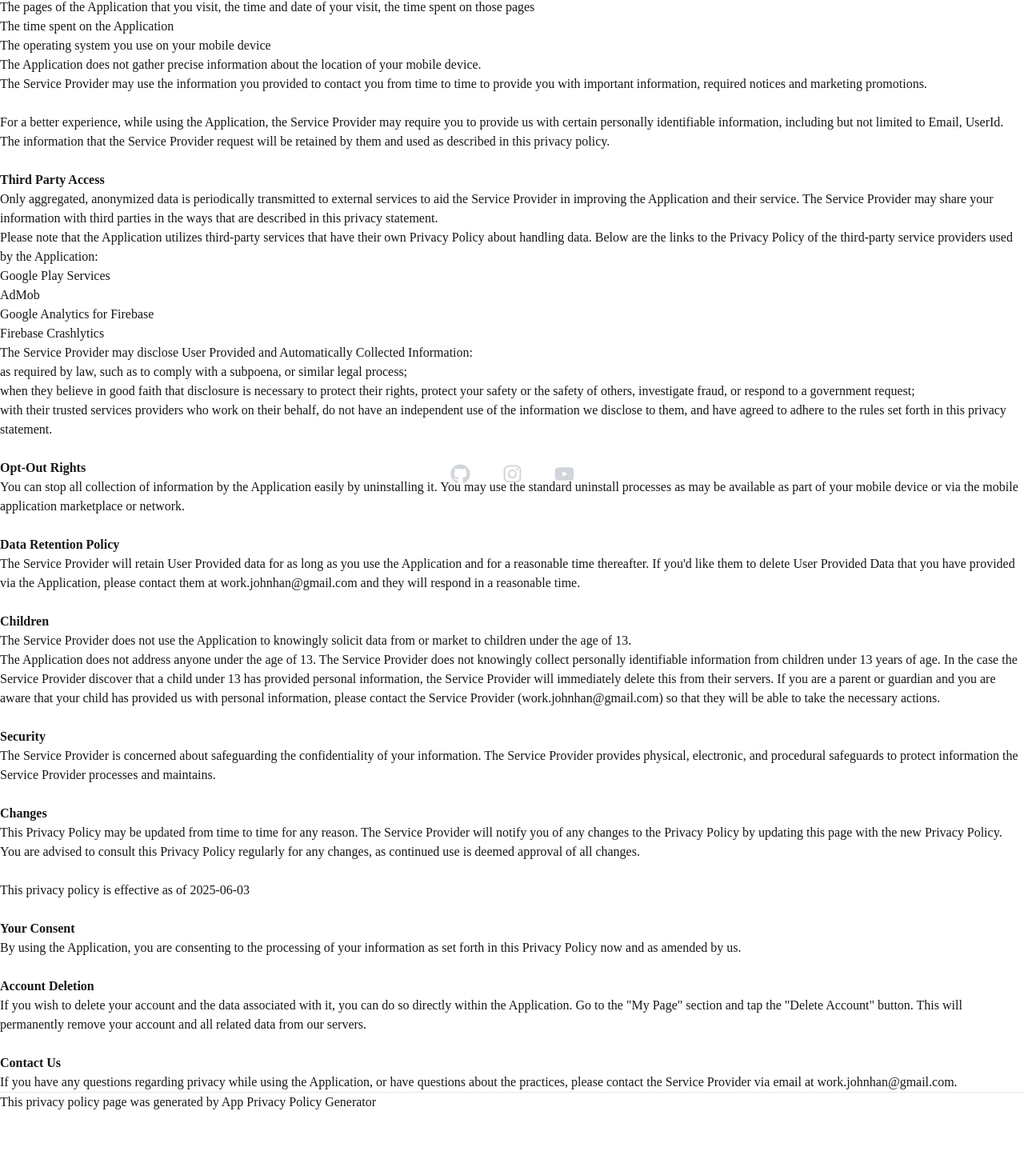
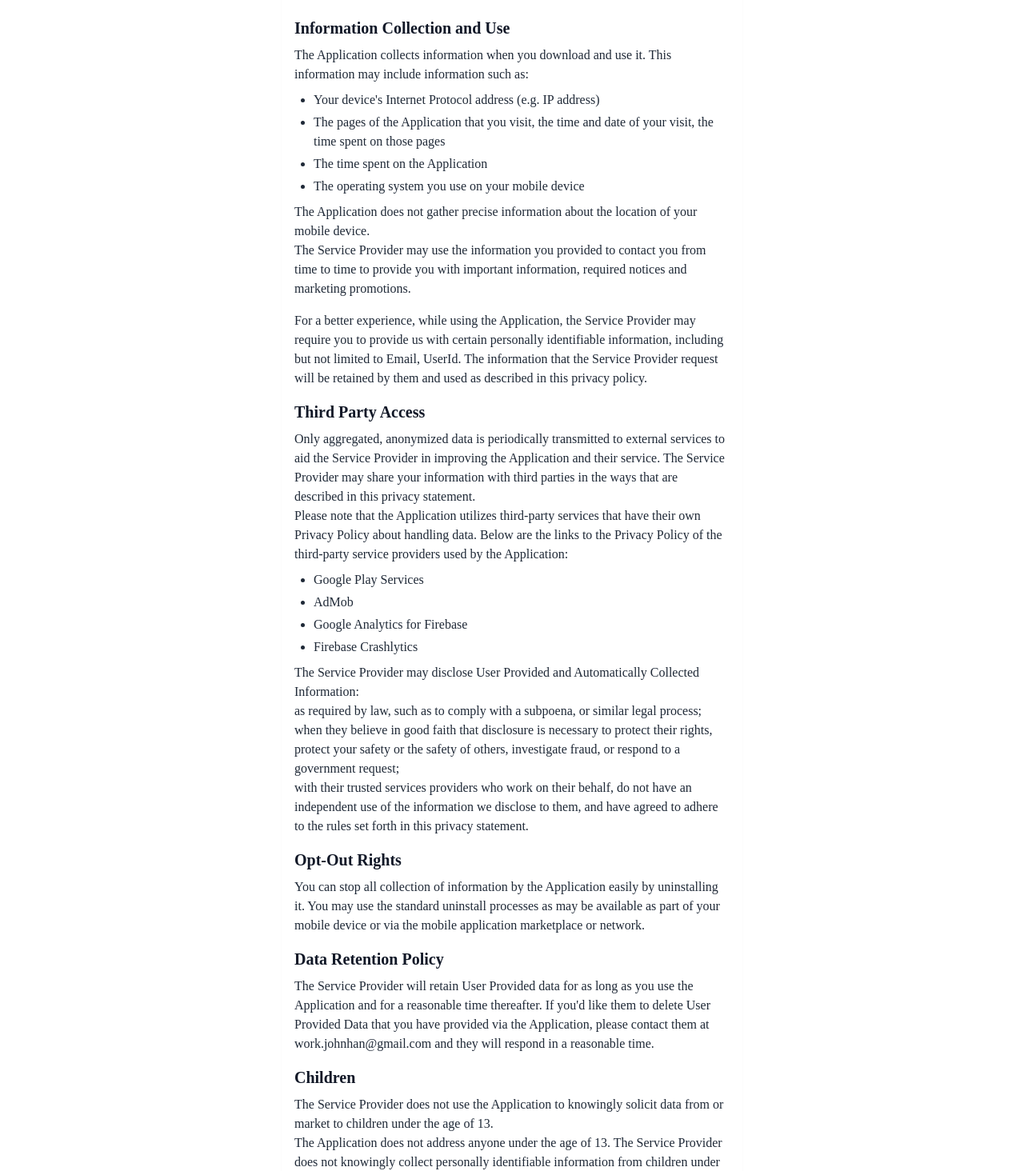
Before and after one commit to Yoy0z-maps/yoyoz-maps-blog, a Next.js app: page /rovoca/privacy in a window 1280 px wide. Shown: the part 171-1635 px from the top of the page at 80% size. Before the commit the page ends 1561 px from the top, so only its background shows below. Built offline with nearby package versions, Linux system fonts and the light colour scheme; a web font is replaced by a local one.

Commit message:
Style: rovoca/privacy 수정

```diff
--- a/src/app/(main)/rovoca/privacy/page.tsx
+++ b/src/app/rovoca/privacy/page.tsx
@@ -1,20 +1,24 @@
 export default function PrivacyPage() {
   return (
-    <>
-      <strong>Privacy Policy</strong>
+    <div className="max-w-xl mx-auto px-4 py-8 bg-white rounded-lg shadow-sm text-gray-800">
+      <strong className="block text-2xl font-bold mb-4 text-gray-900">
+        Privacy Policy
+      </strong>
       <p>
         This privacy policy applies to the ROVOCA app (hereby referred to as
         &quot;Application&quot;) for mobile devices that was created by
         Yoy0z-maps (hereby referred to as &quot;Service Provider&quot;) as an Ad
         Supported service. This service is intended for use &quot;AS IS&quot;.
       </p>
-      <br />
-      <strong>Information Collection and Use</strong>
+      <div className="my-4" />
+      <strong className="block text-xl font-semibold mb-2 text-gray-900">
+        Information Collection and Use
+      </strong>
       <p>
         The Application collects information when you download and use it. This
         information may include information such as:
       </p>
-      <ul>
+      <ul className="list-disc pl-6 my-2 space-y-1">
         <li>Your device&apos;s Internet Protocol address (e.g. IP address)</li>
         <li>
           The pages of the Application that you visit, the time and date of your
@@ -32,7 +36,7 @@ export default function PrivacyPage() {
         from time to time to provide you with important information, required
         notices and marketing promotions.
       </p>
-      <br />
+      <div className="my-4" />
       <p>
         For a better experience, while using the Application, the Service
         Provider may require you to provide us with certain personally
@@ -40,8 +44,10 @@ export default function PrivacyPage() {
         The information that the Service Provider request will be retained by
         them and used as described in this privacy policy.
       </p>
-      <br />
-      <strong>Third Party Access</strong>
+      <div className="my-4" />
+      <strong className="block text-xl font-semibold mb-2 text-gray-900">
+        Third Party Access
+      </strong>
       <p>
         Only aggregated, anonymized data is periodically transmitted to external
         services to aid the Service Provider in improving the Application and
@@ -54,7 +60,7 @@ export default function PrivacyPage() {
         Privacy Policy of the third-party service providers used by the
         Application:
       </p>
-      <ul>
+      <ul className="list-disc pl-6 my-2 space-y-1">
         <li>
           <a
             href="https://www.google.com/policies/privacy/"
@@ -113,16 +119,20 @@ export default function PrivacyPage() {
           statement.
         </li>
       </ul>
-      <br />
-      <strong>Opt-Out Rights</strong>
+      <div className="my-4" />
+      <strong className="block text-xl font-semibold mb-2 text-gray-900">
+        Opt-Out Rights
+      </strong>
       <p>
         You can stop all collection of information by the Application easily by
         uninstalling it. You may use the standard uninstall processes as may be
         available as part of your mobile device or via the mobile application
         marketplace or network.
       </p>
-      <br />
-      <strong>Data Retention Policy</strong>
+      <div className="my-4" />
+      <strong className="block text-xl font-semibold mb-2 text-gray-900">
+        Data Retention Policy
+      </strong>
       <p>
         The Service Provider will retain User Provided data for as long as you
         use the Application and for a reasonable time thereafter. If you&apos;d
@@ -130,8 +140,10 @@ export default function PrivacyPage() {
         Application, please contact them at work.johnhan@gmail.com and they will
         respond in a reasonable time.
       </p>
-      <br />
-      <strong>Children</strong>
+      <div className="my-4" />
+      <strong className="block text-xl font-semibold mb-2 text-gray-900">
+        Children
+      </strong>
       <p>
         The Service Provider does not use the Application to knowingly solicit
         data from or market to children under the age of 13.
@@ -147,16 +159,20 @@ export default function PrivacyPage() {
         (work.johnhan@gmail.com) so that they will be able to take the necessary
         actions.
       </p>
-      <br />
-      <strong>Security</strong>
+      <div className="my-4" />
+      <strong className="block text-xl font-semibold mb-2 text-gray-900">
+        Security
+      </strong>
       <p>
         The Service Provider is concerned about safeguarding the confidentiality
         of your information. The Service Provider provides physical, electronic,
         and procedural safeguards to protect information the Service Provider
         processes and maintains.
       </p>
-      <br />
-      <strong>Changes</strong>
+      <div className="my-4" />
+      <strong className="block text-xl font-semibold mb-2 text-gray-900">
+        Changes
+      </strong>
       <p>
         This Privacy Policy may be updated from time to time for any reason. The
         Service Provider will notify you of any changes to the Privacy Policy by
@@ -164,41 +180,50 @@ export default function PrivacyPage() {
         consult this Privacy Policy regularly for any changes, as continued use
         is deemed approval of all changes.
       </p>
-      <br />
-      <p>This privacy policy is effective as of 2025-06-03</p>
-      <br />
-      <strong>Your Consent</strong>
+      <div className="my-4" />
+      <p className="text-sm text-gray-500">
+        This privacy policy is effective as of 2025-06-03
+      </p>
+      <div className="my-4" />
+      <strong className="block text-xl font-semibold mb-2 text-gray-900">
+        Your Consent
+      </strong>
       <p>
         By using the Application, you are consenting to the processing of your
         information as set forth in this Privacy Policy now and as amended by
         us.
       </p>
-      <br />
-      <strong>Account Deletion</strong>
+      <div className="my-4" />
+      <strong className="block text-xl font-semibold mb-2 text-gray-900">
+        Account Deletion
+      </strong>
       <p>
         If you wish to delete your account and the data associated with it, you
         can do so directly within the Application. Go to the &quot;My Page&quot;
         section and tap the &quot;Delete Account&quot; button. This will
         permanently remove your account and all related data from our servers.
       </p>
-      <br />
-      <strong>Contact Us</strong>
+      <div className="my-4" />
+      <strong className="block text-xl font-semibold mb-2 text-gray-900">
+        Contact Us
+      </strong>
       <p>
         If you have any questions regarding privacy while using the Application,
         or have questions about the practices, please contact the Service
         Provider via email at work.johnhan@gmail.com.
       </p>
-      <hr />
-      <p>
+      <hr className="my-6 border-gray-300" />
+      <p className="text-sm text-gray-500">
         This privacy policy page was generated by{" "}
         <a
           href="https://app-privacy-policy-generator.nisrulz.com/"
           target="_blank"
           rel="noopener noreferrer"
+          className="underline text-blue-600"
         >
           App Privacy Policy Generator
         </a>
       </p>
-    </>
+    </div>
   );
 }
```
